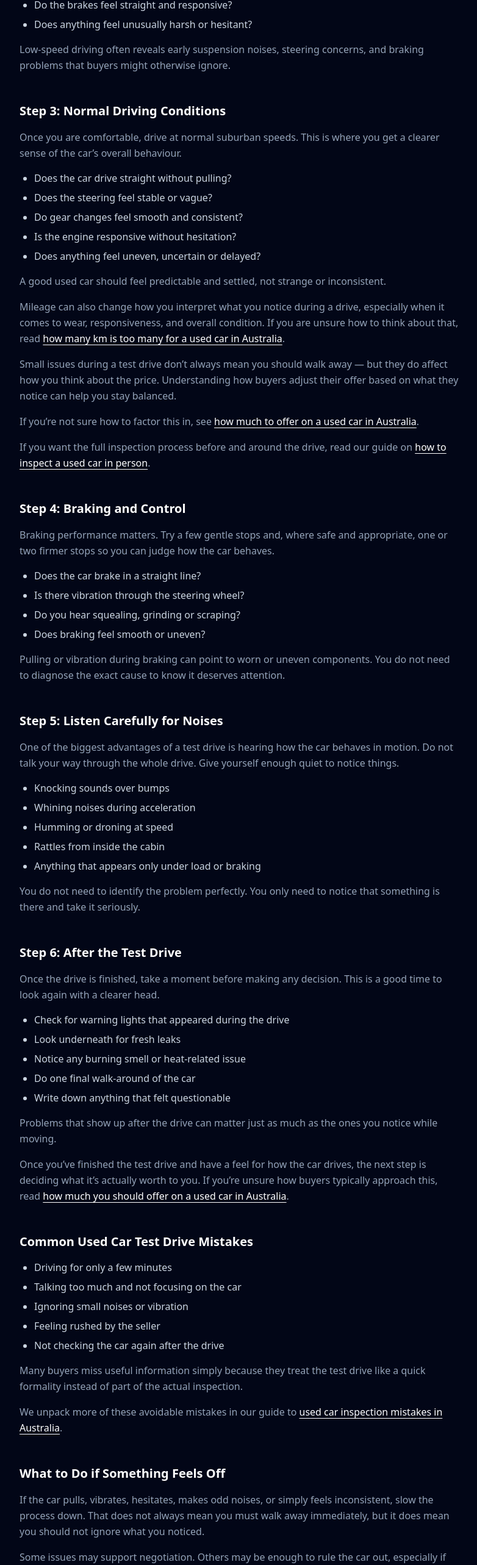
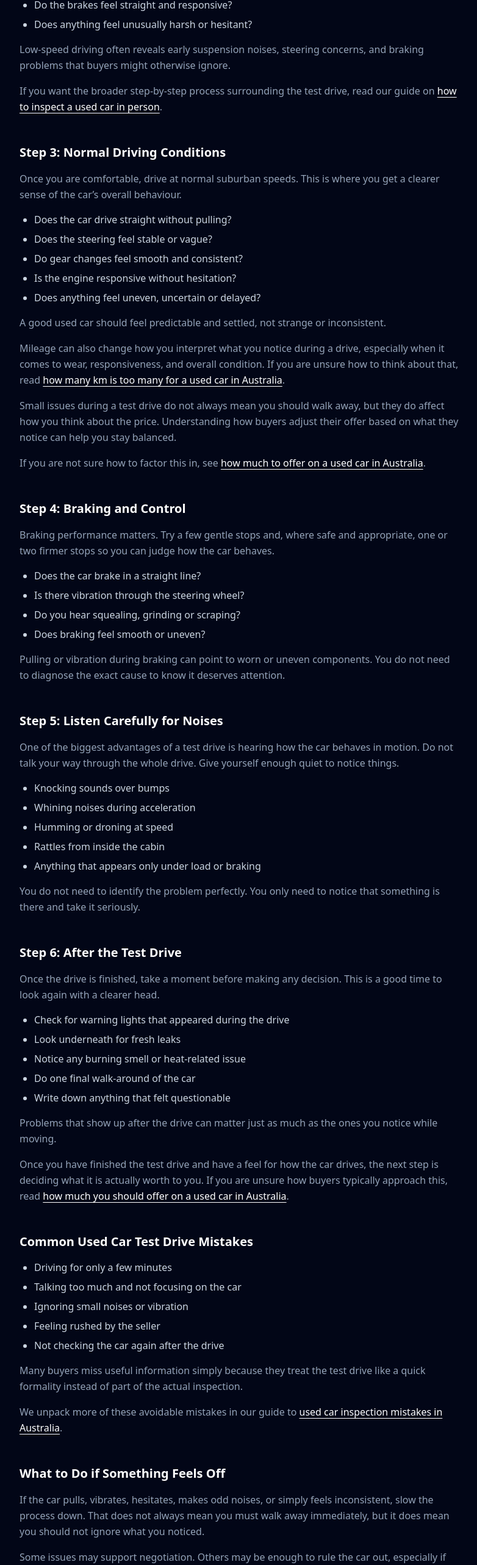
Before and after one commit to jeremy-swallow/carverity-clean, a React (Vite) app: page /how-to-test-drive-a-used-car-australia in a window 1280 px wide. Shown: the part 1532-4098 px from the top of the page at 61% size, without its empty margins (248-1030 px from the left). Built offline with nearby package versions, Linux system fonts and the light colour scheme; no server answers.

Commit message:
Improve SEO page for used car test drive guide

```diff
--- a/src/pages/HowToTestDriveUsedCarAustralia.tsx
+++ b/src/pages/HowToTestDriveUsedCarAustralia.tsx
@@ -6,7 +6,7 @@ export default function HowToTestDriveUsedCarAustralia() {
   useEffect(() => {
     applySeo({
       title:
-        "How To Test Drive a Used Car (What to Check Before You Buy)",
+        "How To Test Drive a Used Car (What to Check Before You Buy) | CarVerity",
       description:
         "Learn how to test drive a used car in Australia with a practical step-by-step approach. What to check before driving, what to listen for on the road, which warning signs matter, and the common mistakes buyers make.",
       canonical:
@@ -66,6 +66,24 @@ export default function HowToTestDriveUsedCarAustralia() {
                 "@type": "Answer",
                 text:
                   "A used car test drive should be long enough to assess low-speed behaviour, normal suburban driving, braking, and general feel. A drive that is too short can make it easier to miss warning signs.",
+              },
+            },
+            {
+              "@type": "Question",
+              name: "Should a used car test drive include braking checks?",
+              acceptedAnswer: {
+                "@type": "Answer",
+                text:
+                  "Yes. Braking behaviour is one of the most important things to pay attention to. You want to know whether the car stops smoothly, straight, and without vibration or strange noises.",
+              },
+            },
+            {
+              "@type": "Question",
+              name: "Is a short test drive enough?",
+              acceptedAnswer: {
+                "@type": "Answer",
+                text:
+                  "Often no. A drive that is too short can make it easier to miss issues that only show up once the car is warmed up or moving under normal road conditions.",
               },
             },
           ],
@@ -209,6 +227,18 @@ export default function HowToTestDriveUsedCarAustralia() {
               Low-speed driving often reveals early suspension noises, steering
               concerns, and braking problems that buyers might otherwise ignore.
             </p>
+
+            <p className="text-slate-400 leading-relaxed">
+              If you want the broader step-by-step process surrounding the test
+              drive, read our guide on{" "}
+              <Link
+                to="/how-to-inspect-a-used-car-in-person"
+                className="text-white underline underline-offset-4 hover:opacity-80 transition"
+              >
+                how to inspect a used car in person
+              </Link>
+              .
+            </p>
           </section>
 
           <section className="space-y-4">
@@ -248,31 +278,19 @@ export default function HowToTestDriveUsedCarAustralia() {
             </p>
 
             <p className="text-slate-400 leading-relaxed">
-              Small issues during a test drive don’t always mean you should walk
-              away — but they do affect how you think about the price.
+              Small issues during a test drive do not always mean you should
+              walk away, but they do affect how you think about the price.
               Understanding how buyers adjust their offer based on what they
               notice can help you stay balanced.
             </p>
 
             <p className="text-slate-400 leading-relaxed">
-              If you’re not sure how to factor this in, see{" "}
+              If you are not sure how to factor this in, see{" "}
               <Link
                 to="/how-much-should-you-offer-used-car-australia"
                 className="text-white underline underline-offset-4 hover:opacity-80 transition"
               >
                 how much to offer on a used car in Australia
-              </Link>
-              .
-            </p>
-
-            <p className="text-slate-400 leading-relaxed">
-              If you want the full inspection process before and around the
-              drive, read our guide on{" "}
-              <Link
-                to="/how-to-inspect-a-used-car-in-person"
-                className="text-white underline underline-offset-4 hover:opacity-80 transition"
-              >
-                how to inspect a used car in person
               </Link>
               .
             </p>
@@ -352,9 +370,9 @@ export default function HowToTestDriveUsedCarAustralia() {
             </p>
 
             <p className="text-slate-400 leading-relaxed">
-              Once you’ve finished the test drive and have a feel for how the
-              car drives, the next step is deciding what it’s actually worth to
-              you. If you’re unsure how buyers typically approach this, read{" "}
+              Once you have finished the test drive and have a feel for how the
+              car drives, the next step is deciding what it is actually worth to
+              you. If you are unsure how buyers typically approach this, read{" "}
               <Link
                 to="/how-much-should-you-offer-used-car-australia"
                 className="text-white underline underline-offset-4 hover:opacity-80 transition"
@@ -503,7 +521,7 @@ export default function HowToTestDriveUsedCarAustralia() {
                 to="/what-to-check-when-buying-a-used-car-australia"
                 className="text-white underline underline-offset-4 hover:opacity-80 transition"
               >
-                used car inspection checklist for Australia
+                guide on what to check when buying a used car in Australia
               </Link>
               .
             </p>
@@ -563,6 +581,12 @@ export default function HowToTestDriveUsedCarAustralia() {
                   Inspection mistakes
                 </Link>{" · "}
                 <Link
+                  to="/used-car-checklist-australia"
+                  className="underline hover:text-white"
+                >
+                  Used car checklist
+                </Link>{" · "}
+                <Link
                   to="/dealer-vs-private-seller-australia"
                   className="underline hover:text-white"
                 >
```
